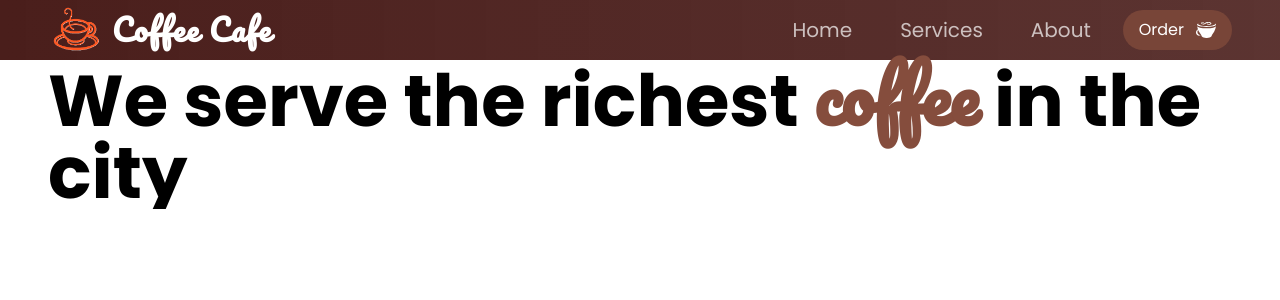
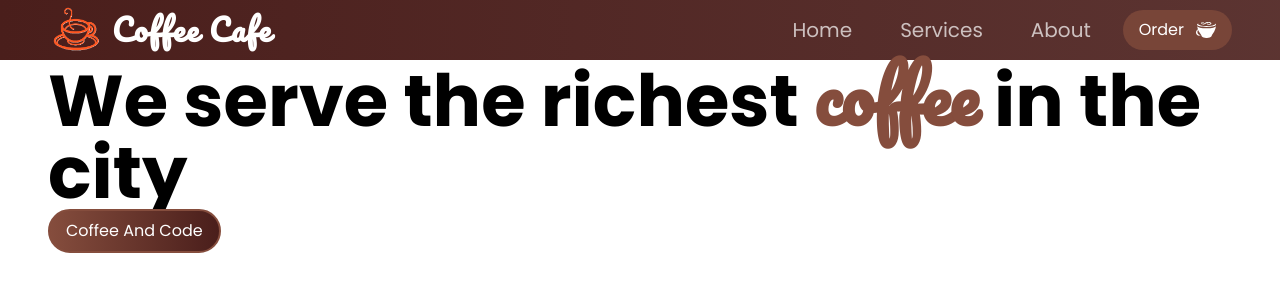
Before and after one commit to aadarshraj02/Coffee-cafe, a React (Vite) app: page / in a window 1280 px wide. Shown: the top 300 px of the page. Built offline with nearby package versions, Linux system fonts and the light colour scheme; a web font is replaced by a local one.

Commit message:
added button and styled button

```diff
--- a/src/components/Home.jsx
+++ b/src/components/Home.jsx
@@ -9,6 +9,11 @@ const Home = () => {
               <span className="font-cursive text-primary">coffee</span> in the
               city
             </h1>
+            <div>
+              <button className="bg-gradient-to-r from-primary to-secondary border-2 border-primary rounded-full px-4 py-2 text-white hover:scale-105 duration-200 ">
+                Coffee And Code
+              </button>
+            </div>
           </div>
           <div></div>
         </div>
```
